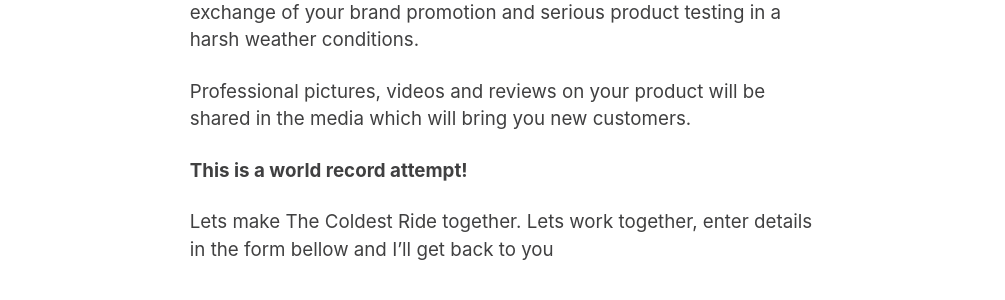
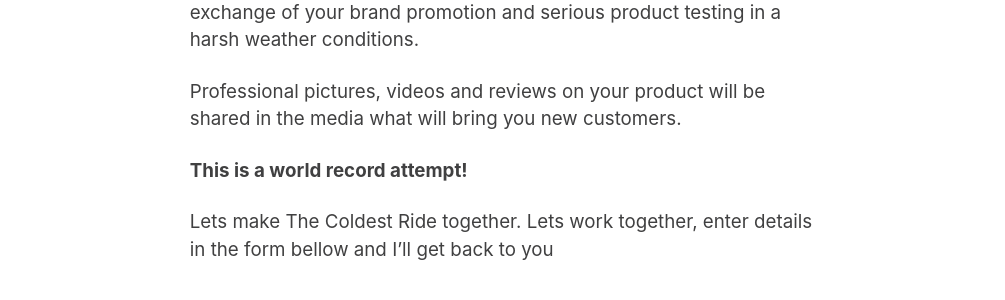
Before and after one commit to karolismieliauskas/thecoldestride.com, a Jekyll site: the page built from pages/get-involved.html, in a window 1280 px wide and 900 px high, scrolled down 570 px. Shown: the part 180-480 px from the top of the window, without its empty margins (137-1142 px from the left). Built offline with Jekyll 4.4.1, drawn with Linux system fonts in a browser that asks for light colours.

Commit message:
Update getinvolved.yml

```diff
--- a/_data/getinvolved.yml
+++ b/_data/getinvolved.yml
@@ -5,7 +5,7 @@ body: |
 
   You are not asked for the grant but for financial and/or gear support in exchange of your brand promotion and serious product testing in a harsh weather conditions.
 
-  Professional pictures, videos and reviews on your product will be shared in the media which will bring you new customers.
+  Professional pictures, videos and reviews on your product will be shared in the media what will bring you new customers.
 
   **This is a world record attempt!**
 
```
